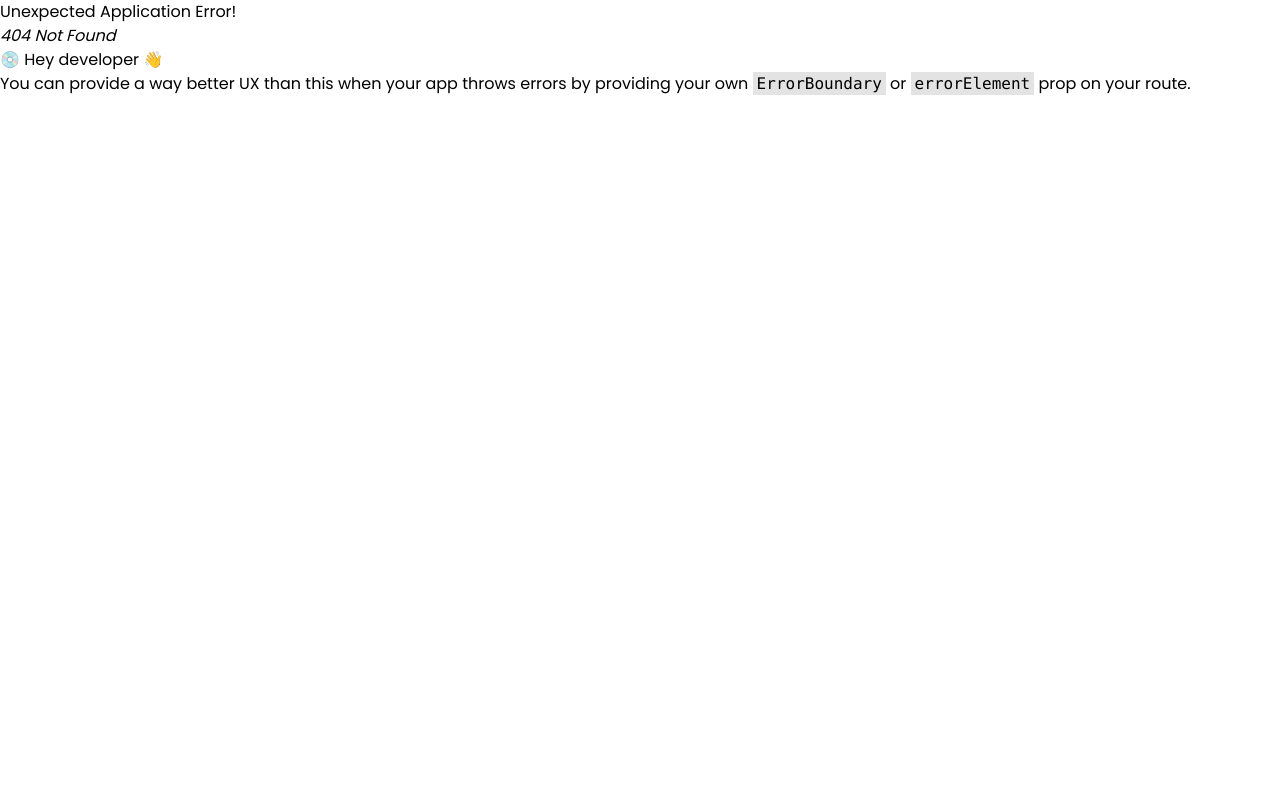
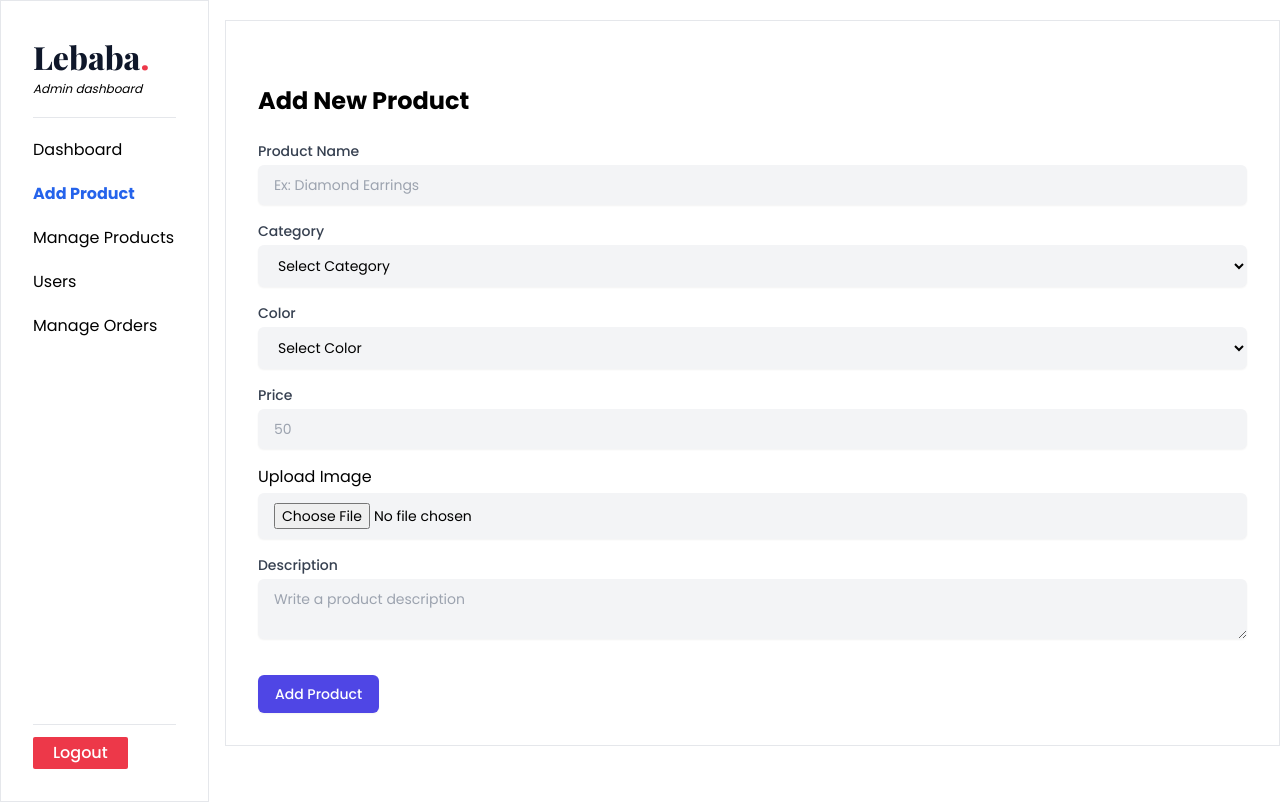
Before and after one commit to kevinkalenga/Lebaba_Ecommerce, a React (Vite) app in the folder fronted/: page /dashboard/add-product in a window 1280 px wide. Before the commit this address had no page. Built offline with nearby package versions, Linux system fonts and the light colour scheme; sample sign-in values are in the browser's storage.

Commit message:
Add Product Page Design

```diff
--- a/fronted/package.json
+++ b/fronted/package.json
@@ -13,6 +13,7 @@
     "@reduxjs/toolkit": "^2.6.0",
     "@stripe/react-stripe-js": "^3.6.0",
     "@stripe/stripe-js": "^6.1.0",
+    "axios": "^1.10.0",
     "chart.js": "^4.5.0",
     "react": "^19.0.0",
     "react-chartjs-2": "^5.3.0",
--- a/fronted/src/pages/dashboard/AdminDashboard.jsx
+++ b/fronted/src/pages/dashboard/AdminDashboard.jsx
@@ -6,7 +6,7 @@ import { logout } from '../../redux/features/auth/authSlice';
 
 const navItems = [
     { path: '/dashboard/admin', label: 'Dashboard' },
-    { path: '/dashboard/add-new-product', label: 'Add Product'  },
+    { path: '/dashboard/add-product', label: 'Add Product'  },
     { path: '/dashboard/manage-products', label: 'Manage Products' },
     { path: '/dashboard/users', label: 'Users'  },
     { path: '/dashboard/manage-orders', label: 'Manage Orders'  },
--- /dev/null
+++ b/fronted/src/pages/dashboard/admin/addProduct/AddProduct.jsx
@@ -0,0 +1,142 @@
+import React, { useState } from 'react';
+import {useSelector } from 'react-redux';
+ import TextInput from './TextInput';
+ import SelectInput from './SelectInput';
+ import UploadImage from './UploadImage';
+import { useAddProductMutation } from '../../../../redux/features/products/productsApi';
+import { useNavigate } from 'react-router-dom';
+
+const categories = [
+    { label: 'Select Category', value: '' },
+    { label: 'Accessories', value: 'accessories' },
+    { label: 'Dress', value: 'dress' },
+    { label: 'Jewellery', value: 'jewellery' },
+    { label: 'Cosmetics', value: 'cosmetics' }
+];
+
+const colors = [
+    { label: 'Select Color', value: '' },
+    { label: 'Black', value: 'black' },
+    { label: 'Red', value: 'red' },
+    { label: 'Gold', value: 'gold' },
+    { label: 'Blue', value: 'blue' },
+    { label: 'Silver', value: 'silver' },
+    { label: 'Beige', value: 'beige' },
+    { label: 'Green', value: 'green' }
+];
+
+const AddProduct = () => {
+    const { user } = useSelector((state) => state.auth);
+
+    const [product, setProduct] = useState({
+        name: '',
+        category: '',
+        color: '',
+        price: '',
+        description: ''
+    });
+    const [image, setImage] = useState('');
+
+    const [AddProduct, {isLoading, error}] = useAddProductMutation()
+
+
+    const handleChange = (e) => {
+        const { name, value } = e.target;
+        setProduct({
+            ...product,
+            [name]: value
+        });
+
+
+    };
+
+    const navigate = useNavigate()
+
+    const handleSubmit = async(e) => {
+        e.preventDefault();
+        if(!product.name || !product.category || !product.price || !product.description || !product.color) {
+            alert('Please fill all the required fields');
+            return;
+        }
+
+        try {
+            await AddProduct({...product, image, author: user?._id}).unwrap();
+            alert('Product added successfully');
+            setProduct({ name: '',
+                category: '',
+                color: '',
+                price: '',
+                description: ''})
+                setImage('');
+                navigate("/shop")
+        } catch (error) {
+            console.log("Failed to submit product", error);
+        }
+    }
+
+    return (
+        <div className="container mx-auto mt-8">
+            <h2 className="text-2xl font-bold mb-6">Add New Product</h2>
+            <form onSubmit={handleSubmit} className="space-y-4">
+                <TextInput
+                    label="Product Name"
+                    name="name"
+                    placeholder="Ex: Diamond Earrings"
+                    value={product.name}
+                    onChange={handleChange}
+                />
+                <SelectInput
+                    label="Category"
+                    name="category"
+                    value={product.category}
+                    onChange={handleChange}
+                    options={categories}
+                />
+                <SelectInput
+                    label="Color"
+                    name="color"
+                    value={product.color}
+                    onChange={handleChange}
+                    options={colors}
+                />
+                <TextInput
+                    label="Price"
+                    name="price"
+                    type="number"
+                    placeholder="50"
+                    value={product.price}
+                    onChange={handleChange}
+                />
+
+                <UploadImage
+                name="image"
+                id="image"
+                value={e => setImage(e.target.value)}
+                placeholder='Image'
+                setImage={setImage}
+                />
+                <div>
+                <label htmlFor="description" className='block text-sm font-medium text-gray-700'>Description</label>
+                <textarea name="description" id="description"
+                className='add-product-InputCSS'
+                value={product.description}
+                placeholder='Write a product description'
+                onChange={handleChange}
+                ></textarea>
+                </div>
+
+                <div>
+                    <button type='submit'
+                    className='add-product-btn'
+
+                    >Add Product</button>
+                </div>
+
+            </form>
+
+
+        </div>
+    );
+};
+
+export default AddProduct;
--- /dev/null
+++ b/fronted/src/pages/dashboard/admin/addProduct/SelectInput.jsx
@@ -0,0 +1,22 @@
+import React from 'react'
+
+const SelectInput = ({ label, name, value, onChange, options }) => {
+    return (
+        <div>
+            <label htmlFor={name} className='block text-sm font-medium text-gray-700'>{label}</label>
+            <select name={name} id={name}
+            value={value}
+            onChange={onChange}
+            className='add-product-InputCSS'
+            >
+                {
+                    options.map((option, index) => (
+                        <option key={index} value={option.value}>{option.label}</option>
+                    ))
+                }
+            </select>
+        </div>
+    )
+}
+
+export default SelectInput
--- /dev/null
+++ b/fronted/src/pages/dashboard/admin/addProduct/TextInput.jsx
@@ -0,0 +1,16 @@
+import React from 'react'
+
+const TextInput = ({label, name, value, onChange, type="text", placeholder}) => {
+  return (
+    <div>
+        <label htmlFor={name} className='block text-sm font-medium text-gray-700'>{label}</label>
+        <input type={type} name={name} id={name} placeholder={placeholder}
+        value={value}
+        onChange={onChange}
+        className='add-product-InputCSS'
+        />
+    </div>
+  )
+}
+
+export default TextInput
--- /dev/null
+++ b/fronted/src/pages/dashboard/admin/addProduct/UploadImage.jsx
@@ -0,0 +1,41 @@
+import React, { useState } from 'react'
+
+
+
+
+const UploadImage = ({ name, setImage }) => {
+    const [loading, setLoading] = useState(false);
+    const [url, setUrl] = useState("");
+
+
+    const uploadImage = async (event) => {
+
+    }
+
+
+    return (
+        <div>
+            <label htmlFor={name}>Upload Image</label>
+            <input type="file"
+                name={name}
+                id={name}
+                onChange={uploadImage}
+                className='add-product-InputCSS' />
+            {
+                loading && (
+                    <div className='mt-2 text-sm text-blue-600'>Product uploading...</div>
+                )
+            }
+            {
+                url && (
+                    <div className='mt-2 text-sm text-green-600'>
+                        <p>Image uploaded successfully!</p>
+                        <img src={url} alt="uploaded-image" />
+                    </div>
+                )
+            }
+        </div>
+    )
+}
+
+export default UploadImage
--- a/fronted/src/pages/dashboard/admin/dashboard/AdminStats.jsx
+++ b/fronted/src/pages/dashboard/admin/dashboard/AdminStats.jsx
@@ -7,7 +7,7 @@ const AdminStats = ({stats}) => {
         <div className='grid gap-4 md:grid-cols-3 lg:grid-cols-4 sm:grid-cols-2 grid-cols-1'>
             <div className='bg-white shadow-md rounded-lg p-6 border border-gray-200 hover:scale-105 transition-all duration-200 cursor-pointer'>
                 <h2 className='text-xl font-semibold mb-2'>Total Earning</h2>
-                <p className='text-2xl font-bold'>{stats?.totalEarnings}</p>
+                <p className='text-2xl font-bold'>{(stats?.totalEarnings ?? 0).toFixed(2)}</p>
             </div>
             <div className='bg-white shadow-md rounded-lg p-6 border border-gray-200 hover:scale-105 transition-all duration-200 cursor-pointer'>
                 <h2 className='text-xl font-semibold mb-2'>All Orders</h2>
--- a/fronted/src/routers/router.jsx
+++ b/fronted/src/routers/router.jsx
@@ -17,6 +17,7 @@ import UserPayments from "../pages/dashboard/user/UserPayments";
 import UserReviews from "../pages/dashboard/user/UserReviews";
 import UserProfile from "../pages/dashboard/user/UserProfile";
 import AdminDMain from "../pages/dashboard/admin/dashboard/AdminDMain";
+import AddProduct from "../pages/dashboard/admin/addProduct/AddProduct";
 const router = createBrowserRouter([
     {
         path: "/",
@@ -64,8 +65,8 @@ const router = createBrowserRouter([
                 element: <PrivateRoute role="admin"><AdminDMain/></PrivateRoute>
              },
              {
-                path: 'add-new-product',
-                element: <PrivateRoute role="admin"><div>New Post</div></PrivateRoute>
+                path: 'add-product',
+                element: <PrivateRoute role="admin"><AddProduct/></PrivateRoute>
             },
             {
                 path: 'manage-products',
```
Also changed, not shown: 1 other file (tests, documents, lock files or other folders).
